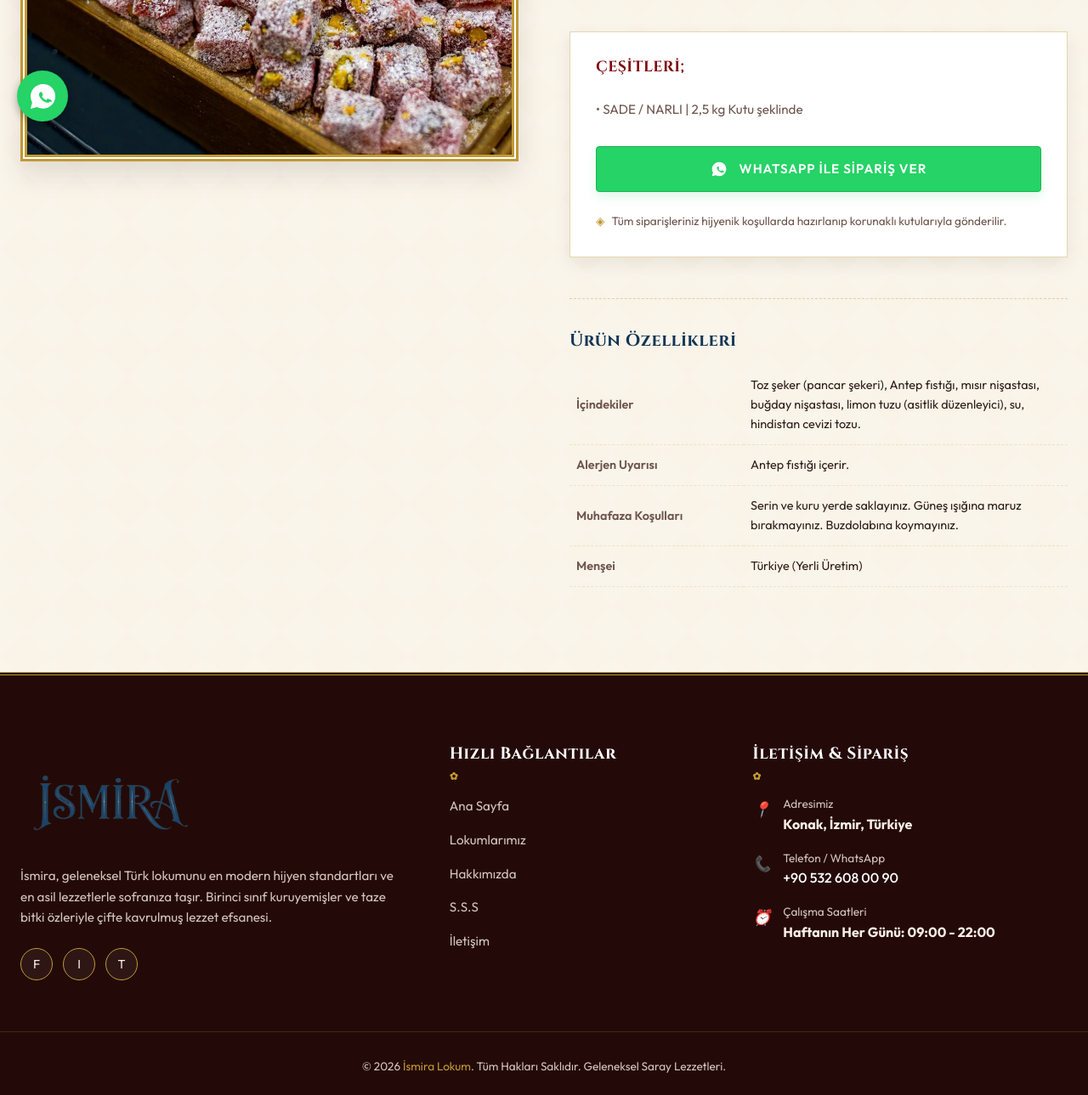
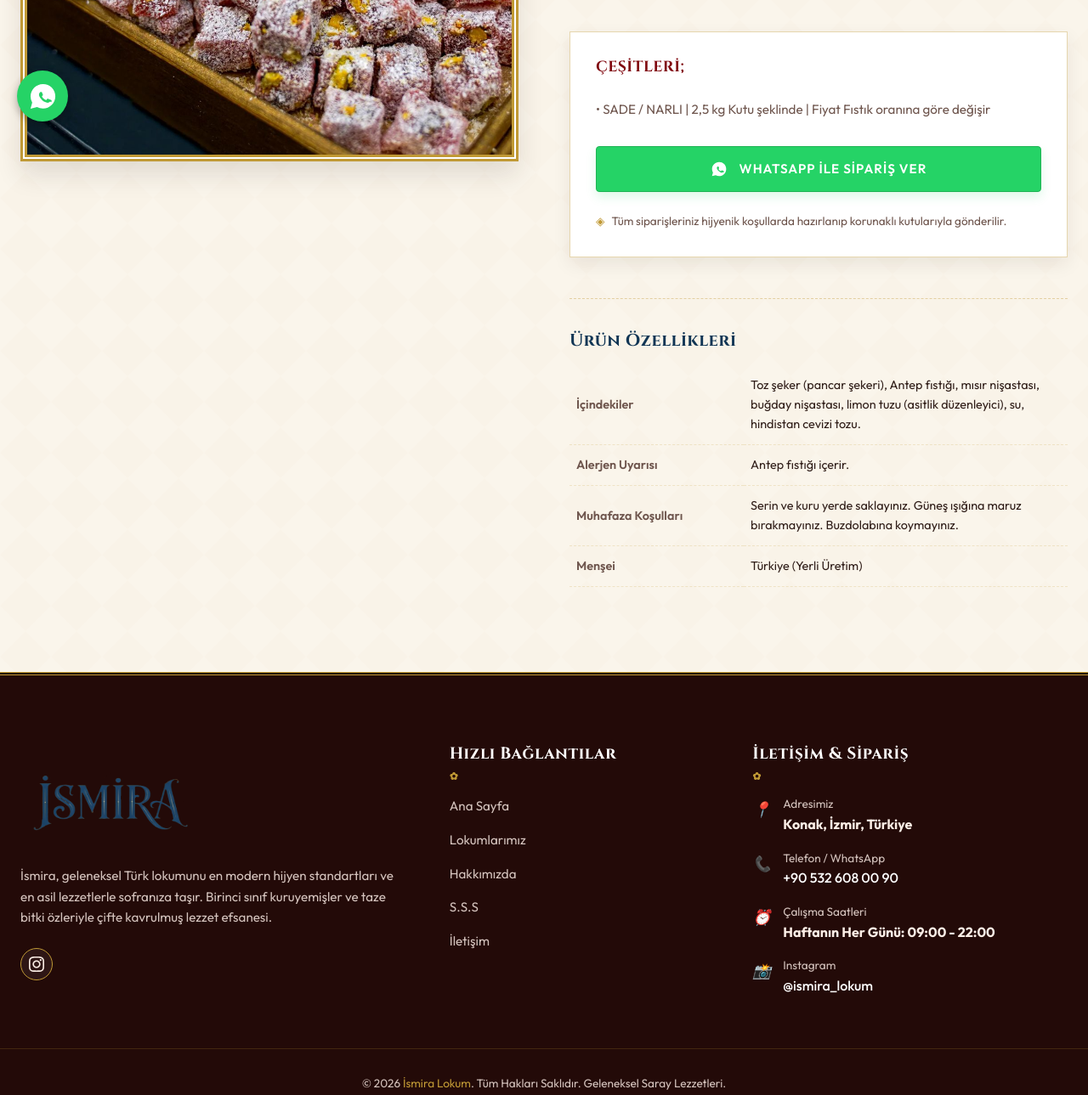
Before and after one commit to OzenKerem/ismira-izmir-lokum, a plain HTML site: page pages/cifte-kavrulmus-fistikli-lokum.html in a window 1280 px wide. Shown: the part 637-1926 px from the top of the page at 85% size. Drawn offline with Linux system fonts and the light colour scheme.

```diff
--- a/pages/cifte-kavrulmus-fistikli-lokum.html
+++ b/pages/cifte-kavrulmus-fistikli-lokum.html
@@ -18,8 +18,9 @@
     <meta property="og:image" content="../pictures/cifte-kavrulmus.jpg">
 
     <!-- Stylesheets -->
-        <link rel="icon" type="image/png" sizes="32x32" href="../pictures/mini-logo.png">
-    <link rel="shortcut icon" type="image/png" href="../pictures/mini-logo.png">
+    <link rel="icon" type="image/x-icon" href="../favicon.ico">
+    <link rel="icon" type="image/png" href="../pictures/mini-logo.png">
+    <link rel="shortcut icon" href="../favicon.ico">
     <link rel="apple-touch-icon" href="../pictures/mini-logo.png">
     <link rel="stylesheet" href="../css/style.css">
 
@@ -153,7 +154,7 @@
                 <div class="order-actions">
                     <h3 style="font-family:'Cinzel', serif; font-size:1.1rem; margin-bottom:10px;">ÇEŞİTLERİ;</h3>
                     <p style="font-size:0.95rem; color:var(--text-muted-dark); margin-bottom:15px;">
-                        • SADE / NARLI | 2,5 kg Kutu şeklinde
+                        • SADE / NARLI | 2,5 kg Kutu şeklinde | Fiyat Fıstık oranına göre değişir
                     </p>
 
                     <a href="#" class="btn btn-whatsapp" data-wa-product="Fıstıklı Lokum" data-wa-message="Merhaba İsmira, Çifte Kavrulmuş Antep Fıstıklı Lokum ürününüzden sipariş vermek istiyorum.">
@@ -200,9 +201,11 @@
                 </div>
                 <p>İsmira, geleneksel Türk lokumunu en modern hijyen standartları ve en asil lezzetlerle sofranıza taşır. Birinci sınıf kuruyemişler ve taze bitki özleriyle çifte kavrulmuş lezzet efsanesi.</p>
                 <div class="social-links">
-                    <a href="#" aria-label="Facebook">F</a>
-                    <a href="#" aria-label="Instagram">I</a>
-                    <a href="#" aria-label="Twitter">T</a>
+                    <a href="https://www.instagram.com/ismira_lokum" target="_blank" rel="noopener noreferrer" aria-label="Instagram">
+                        <svg width="18" height="18" viewBox="0 0 24 24" fill="currentColor">
+                            <path d="M12 2.163c3.204 0 3.584.012 4.85.07 3.252.148 4.771 1.691 4.919 4.919.058 1.265.069 1.645.069 4.849 0 3.205-.012 3.584-.069 4.849-.149 3.225-1.664 4.771-4.919 4.919-1.266.058-1.644.07-4.85.07-3.204 0-3.584-.012-4.849-.07-3.26-.149-4.771-1.699-4.919-4.92-.058-1.265-.07-1.644-.07-4.849 0-3.204.013-3.583.07-4.849.149-3.227 1.664-4.771 4.919-4.919 1.266-.057 1.645-.069 4.849-.069zm0-2.163c-3.259 0-3.667.014-4.947.072-4.358.2-6.78 2.618-6.98 6.98-.059 1.281-.073 1.689-.073 4.948 0 3.259.014 3.668.072 4.948.2 4.358 2.618 6.78 6.98 6.98 1.281.058 1.689.072 4.948.072 3.259 0 3.668-.014 4.948-.072 4.354-.2 6.782-2.618 6.979-6.98.059-1.28.073-1.689.073-4.948 0-3.259-.014-3.667-.072-4.947-.196-4.354-2.617-6.78-6.979-6.98-1.281-.059-1.69-.073-4.949-.073zm0 5.838c-3.403 0-6.162 2.759-6.162 6.162s2.759 6.163 6.162 6.163 6.162-2.759 6.162-6.163c0-3.403-2.759-6.162-6.162-6.162zm0 10.162c-2.209 0-4-1.79-4-4 0-2.209 1.791-4 4-4s4 1.791 4 4c0 2.21-1.791 4-4 4zm6.406-11.845c-.796 0-1.441.645-1.441 1.44s.645 1.44 1.441 1.44c.795 0 1.439-.645 1.439-1.44s-.644-1.44-1.439-1.44z"/>
+                        </svg>
+                    </a>
                 </div>
             </div>
 
@@ -239,7 +242,15 @@
                             <strong>Haftanın Her Günü: 09:00 - 22:00</strong>
                         </div>
                     </div>
-                </div>
+
+                    <div class="contact-item">
+                        <i>📸</i>
+                        <div>
+                            <span>Instagram</span>
+                            <a href="https://www.instagram.com/ismira_lokum" target="_blank" rel="noopener noreferrer">@ismira_lokum</a>
+                        </div>
+                    </div>
+</div>
             </div>
         </div>
 
```
